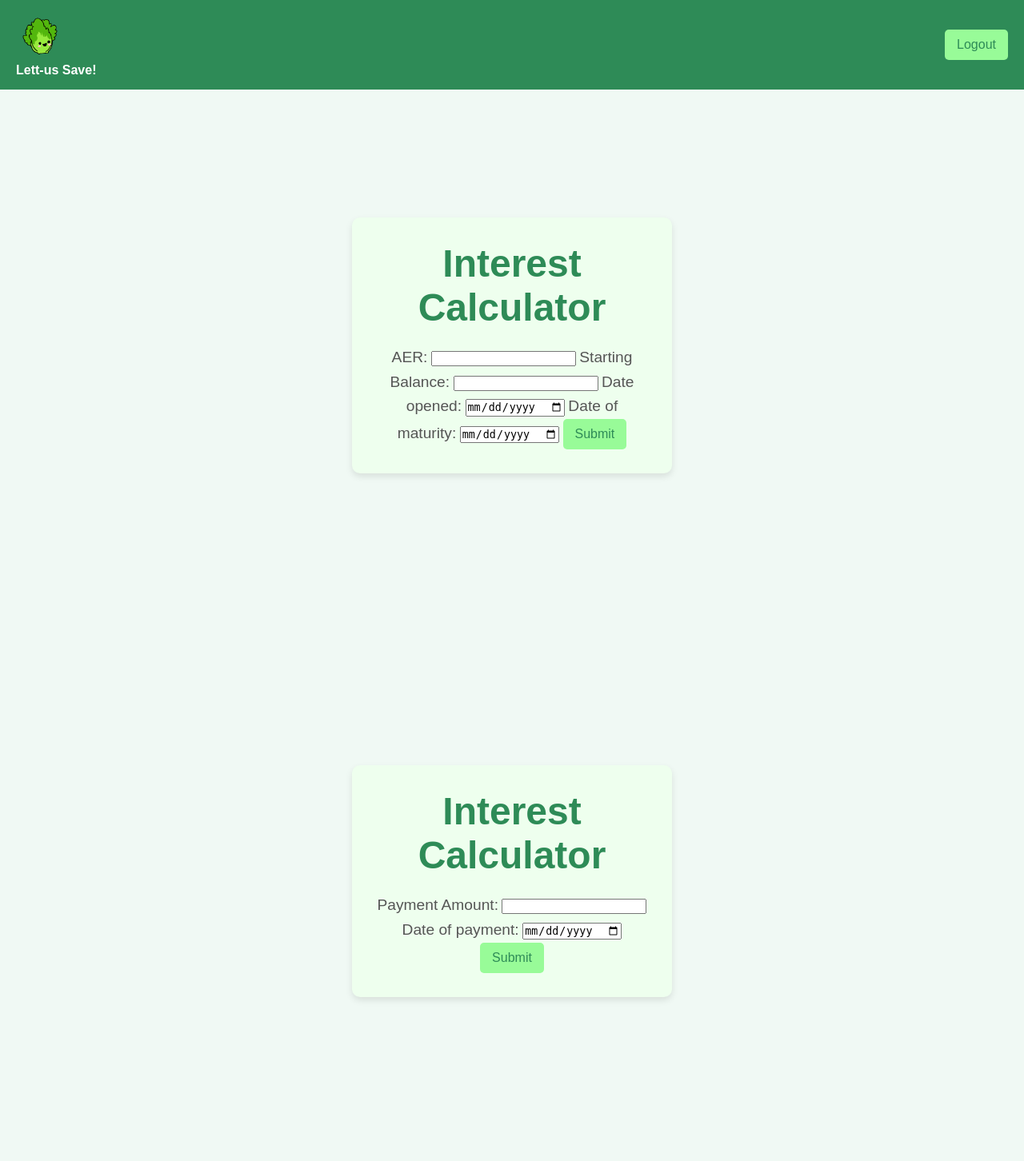
After one commit to OdeonHill/whack_project, a Flask app: page /interest_calculator in a window 1280 px wide. The commit adds this page. Shown: the whole page at 80% size. Run offline with Flask 3, Linux system fonts and the light colour scheme; a user stored in the database is signed in.

Commit message:
added interest calculator

```diff
--- a/website_code/templates/dashboard.html
+++ b/website_code/templates/dashboard.html
@@ -24,6 +24,7 @@
             <div class="bubble" onclick="window.location.href='{{ url_for('views.budget_calculator') }}'">Budget Calculator</div>
             <div class="bubble" onclick="window.location.href='{{ url_for('views.credit_score') }}'">Discover Credit Plans</div>
             <div class="bubble" onclick="window.location.href='{{ url_for('views.lessons') }}'">Lessons</div>
+            <div class="bubble" onclick="window.location.href='{{ url_for('views.interest_calculator') }}'">Interest Calculator</div>
         </div>
     </main>
 </body>
--- /dev/null
+++ b/website_code/templates/interest_calculator.html
@@ -0,0 +1,164 @@
+<!DOCTYPE html>
+<html lang="en">
+<head>
+    <meta charset="UTF-8">
+    <meta name="viewport" content="width=device-width, initial-scale=1.0">
+    <title>Interest Calculator</title>
+    <link rel="stylesheet" href="{{ url_for('static', filename='style.css') }}">
+
+
+</head>
+<body>
+<header class="top-bar">
+        <div class="logo"><img src="{{ url_for('static', filename='images/happy.gif') }}" onclick="window.location.href='{{ url_for('views.dashboard') }}'" alt="Lett-us Logo"><p class="logo-txt">Lett-us Save!</p></div>
+        <button class="logout-btn" onclick="window.location.href='{{ url_for('auth.logout') }}'">Logout</button>
+    </header>
+<div class="login-container">
+    <div class ="login-form">
+    <h1 class="main-header">Interest Calculator</h1>
+    <form id="interestForm" onsubmit="setUpAccount(event)">
+        <label class="main-paragraph" for="aer">AER:</label>
+        <input type="number" id="aer" name="interestForm" required>
+
+        <label class="main-paragraph" for="balance">Starting Balance:</label>
+        <input type="number" id="balance" name="interestForm" required>
+
+        <label class="main-paragraph" for="opened">Date opened:</label>
+        <input type="date" id="opened" name="interestForm" required>
+
+        <label class="main-paragraph" for="closed">Date of maturity:</label>
+        <input type="date" id="closed" name="interestForm" required>
+
+
+        <button class="login-btn"type="submit">Submit</button>
+    </form>
+
+    <div id="result" class="result"></div>
+</div>
+</div>
+<div id="balanceout" class="result"></div>
+<div id="returnout" class="result"></div>
+<div class="login-container">
+    <div class ="login-form">
+    <h1 class="main-header">Interest Calculator</h1>
+    <form id="addForm" onsubmit="addMoneyForm(event)">
+
+        <label class="main-paragraph" for="amount">Payment Amount:</label>
+        <input type="number" id="amount" name="addForm" required>
+
+        <label class="main-paragraph" for="opened">Date of payment:</label>
+        <input type="date" id="pay_date" name="addForm" required>
+
+        <button class="login-btn"type="submit">Submit</button>
+    </form>
+
+    <div id="result" class="result"></div>
+</div>
+</div>
+
+<script>
+let aer = 0;
+let balance = 0;
+let exp_return = 0;
+let open_date;
+let mature_date;
+function setUpAccount(event) {
+    event.preventDefault();
+    aer = parseFloat(document.getElementById('aer').value);
+    balance = parseFloat(document.getElementById('balance').value);
+    const open_date_str = document.getElementById('opened').value;
+    if(!open_date_str){
+        document.getElementById("result").innerHTML = "<p>Enter a open date</p>";
+    }
+    open_date = new Date(open_date_str)
+    if(isNaN(open_date.getTime())){
+        document.getElementById("result").innerHTML = "<p>Invalid open date entered</p>";
+    }
+
+    const closed_date_str = document.getElementById('closed').value;
+    if(!closed_date_str){
+        document.getElementById("result").innerHTML = "<p>Enter a maturity date</p>";
+    }
+    mature_date = new Date(closed_date_str)
+    if(isNaN(open_date.getTime())){
+        document.getElementById("result").innerHTML = "<p>Invalid maturity date entered</p>";
+    }
+
+
+
+    if (isNaN(aer) || isNaN(balance)) {
+        document.getElementById("result").innerHTML = '<p>Please enter valid numbers for salary and spending.</p>';
+        return;
+    }
+
+    exp_return = addMoney(0,aer, mature_date - open_date, balance,mature_date - open_date);
+    output();
+}
+
+function addMoneyForm(event){
+    event.preventDefault();
+    amountToAdd = parseFloat(document.getElementById('amount').value);
+
+    const payment_date_str = document.getElementById('pay_date').value;
+    if(!payment_date_str){
+        document.getElementById("result").innerHTML = "<p>Enter a payment date</p>";
+    }
+    const paymentDate = new Date(payment_date_str);
+    if(isNaN(paymentDate.getTime())){
+        document.getElementById("result").innerHTML = "<p>Invalid payment date entered</p>";
+    }
+
+    if(isNaN(amountToAdd)){
+        document.getElementById("result").innerHTML = "<p>Enter an amount</p>";
+
+    }
+
+    balance += amountToAdd;
+    exp_return = addMoney(exp_return, aer, mature_date - paymentDate, amountToAdd, mature_date - open_date);
+    output();
+}
+
+function output(){
+    document.getElementById("balanceout").innerHTML = `<p>£ ${balance.toFixed(2)}</p>`;
+    document.getElementById("returnout").innerHTML = `<p>£ ${exp_return.toFixed(2)}</p>`;
+
+}
+
+/**
+ * Returns the scaling interest earnt over a given number of payments, given AER rate and a number of yearly payments
+ * @param {*} aer - Annual Equivalent interest rate, as a percentage (e.g. 5%)
+ * @param {*} payments - Number of payments made (i.e. days until account matures)
+ * @param {*} yearlyPayments - Number of payments that would be made in a year (usually 365)
+ * @returns
+ */
+function interest(aer, payments, yearlyPayments){
+  return (aer/100 + 1)**(payments/yearlyPayments);
+}
+
+/**
+ * Returns the new expected return value for an account given its original value, AER, days left in year and a new amount added to the account
+ * @param {*} currentReturn The amount currently predicted to be in the account when it matures (including interest)
+ * @param {*} AER Annual Equivalent interest rate, as a percentage (e.g. 5%)
+ * @param {*} daysleftinyear Number of days left until account matures (number of payments)
+ * @param {*} amountAdded Amount of money added in this payment
+ * @returns
+ */
+function addMoney(currentReturn, AER, daysleftinyear, amountAdded, paymentsInYear){
+  return currentReturn + amountAdded * interest(AER, daysleftinyear, paymentsInYear);
+}
+
+/**
+ * Returns the new expected return value for an account given its original value, AER, days left in year and an amount removed from the account
+ * @param {*} currentReturn The amount currently predicted to be in the account when it matures (including interest)
+ * @param {*} AER Annual Equivalent interest rate, as a percentage (e.g. 5%)
+ * @param {*} daysleftinyear Number of days left until account matures (number of payments)
+ * @param {*} amountAdded Amount of money removed in this payment
+ * @returns
+ */
+function removeMoney(currentReturn, AER, daysleftinyear, amountRemoved){
+  return currentReturn - amountAdded * interest(AER, daysleftinyear, 365);
+}
+</script>
+
+</body>
+</html>
--- a/website_code/views.py
+++ b/website_code/views.py
@@ -120,3 +120,7 @@ def submit_lesson():
 
         # Return a success message as JSON
         return jsonify({"message": "Lesson complete!"}), 200
+
+@views.route('/interest_calculator')
+def interest_calculator():
+    return render_template("interest_calculator.html")
```
